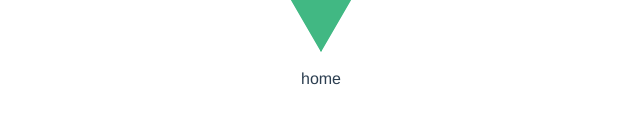
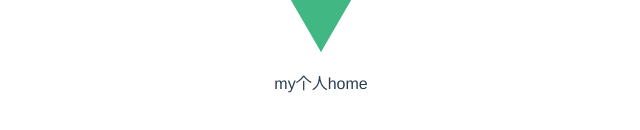
Before and after one commit to huazai89/vue3, a Vue app: page /#/home in a window 1280 px wide. Shown: the part 194-324 px from the top of the page, without its empty margins (319-959 px from the left). Built offline with nearby package versions, Linux system fonts and the light colour scheme.

Commit message:
[update] 添加字段

```diff
--- a/src/pages/home/home.vue
+++ b/src/pages/home/home.vue
@@ -1,6 +1,6 @@
 <template>
   <section>
-    <header>{{title}}</header>
+    <header>{{name + key +title}}</header>
   </section>
 </template>
 
@@ -8,7 +8,9 @@
   export default {
     data() {
       return {
-        title: 'home'
+        title: 'home',
+        name: 'my',
+        key: '个人'
       }
     }
   }
```
